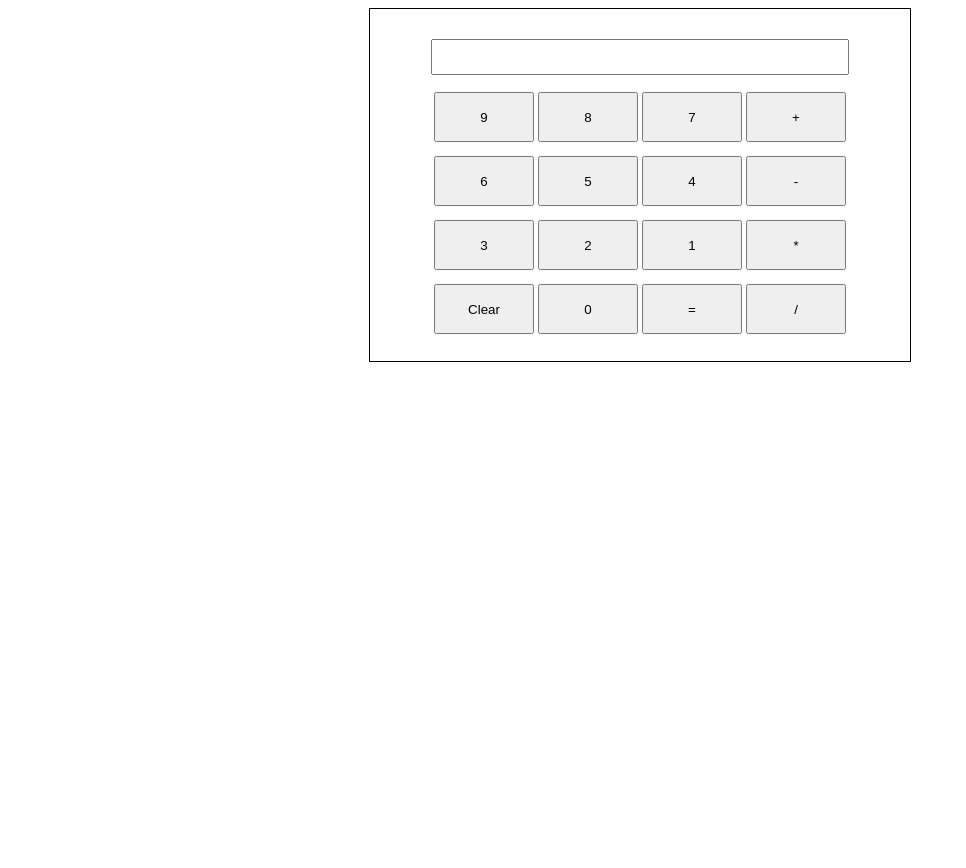
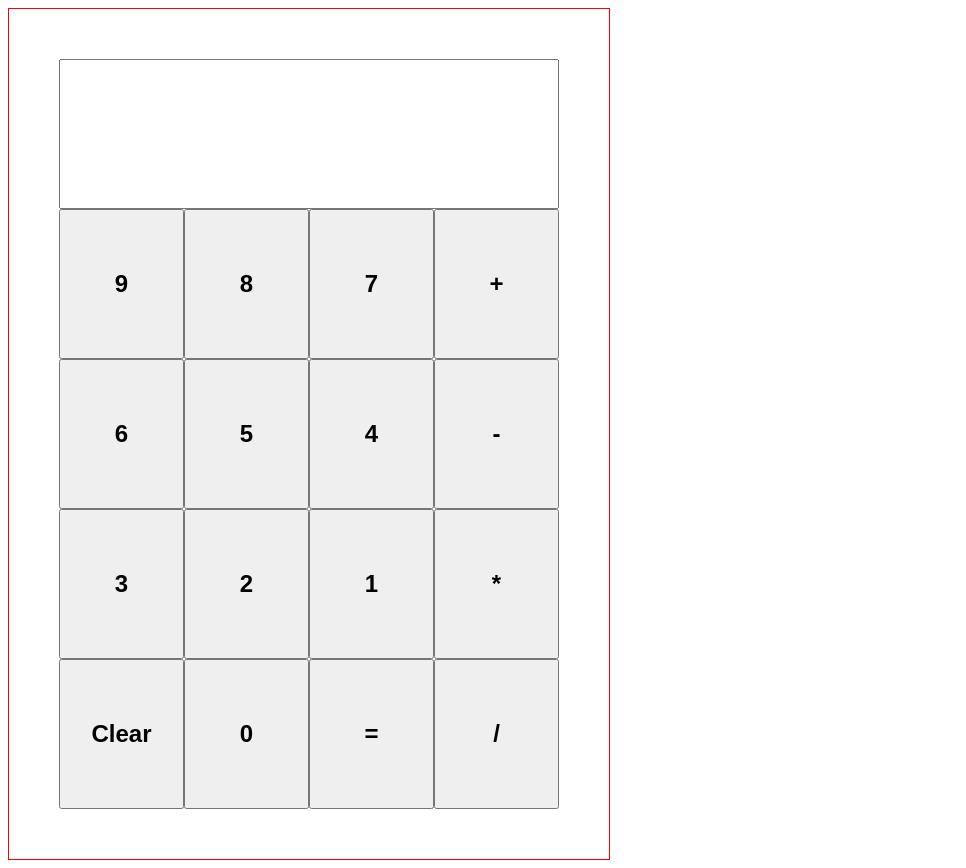
Before and after one commit to BunnyTheLifeguard/simple-calculator, a plain HTML site: page index.html in a window 1280 px wide. Shown: the whole page, without its empty margins (0-966 px from the left). Before the commit the page ends 800 px from the top, so only its background shows below. Drawn offline with Linux system fonts and the light colour scheme.

Commit message:
css grid & button value display

```diff
--- a/index.html
+++ b/index.html
@@ -3,38 +3,28 @@
 <head>
   <meta charset="UTF-8">
   <meta name="viewport" content="width=device-width, initial-scale=1.0">
-  <title>Document</title>
+  <title>Simple Calculator</title>
   <link rel="stylesheet" type="text/css" href="style.css">
 </head>
 <body>
-  <div id='container'>
   <div id="calculator">
       <input type="text", id="display">
-      <div id='row1'>
-        <button id="9", class="button">9</button>
-        <button id="8", class="button">8</button>
-        <button id="7", class="button">7</button>
+      <button id="9", class="button", value='9'>9</button>
+      <button id="8", class="button", value='8'>8</button>
+      <button id="7", class="button", value='7'>7</button>
       <button id="add", class="button">+</button>
-      </div>
-      <div id='row2'>
-        <button id="6", class="button">6</button>
-        <button id="5", class="button">5</button>
-        <button id="4", class="button">4</button>
+      <button id="6", class="button", value='6'>6</button>
+      <button id="5", class="button", value='5'>5</button>
+      <button id="4", class="button", value='4'>4</button>
       <button id="subtract", class="button">-</button>
-      </div>
-      <div id='row3'>
-        <button id="3", class="button">3</button>
-        <button id="2", class="button">2</button>
-        <button id="1", class="button">1</button>
+      <button id="3", class="button", value='3'>3</button>
+      <button id="2", class="button", value='2'>2</button>
+      <button id="1", class="button", value='1'>1</button>
       <button id="multiply", class="button">*</button>
-      </div>
-      <div id='row4'>
       <button id="clear", class="button">Clear</button>
-        <button id="0", class="button">0</button>
+      <button id="0", class="button", value='0'>0</button>
       <button id="result", class="button">=</button>
       <button id="divide", class="button">/</button>
-      </div>
-    </div>
   </div>
 </body>
 <script src="script.js"></script>
--- a/script.js
+++ b/script.js
@@ -1,15 +1,22 @@
-const operate = (op, a, b) => console.log(op(a, b));
+const operate = (op, a, b) => op(a, b);
 
 const add = (a, b) => a + b;
 const subtract = (a, b) => a - b;
 const multiply = (a, b) => a * b;
 const divide = (a, b) => a / b;
 
-const display = document.querySelector('#display');
+const button = document.querySelectorAll('.button');
 
-const value = document.querySelectorAll('.button').forEach(button =>
-  button.addEventListener('click', (e) => e.target.innerHTML));
+var value = button.forEach(btn => btn.addEventListener('click', (e) => document.querySelector('#display').value = (e.target.value)));
 
-console.log(value);
+// function press() {
+//   document.querySelectorAll('.button').forEach(button =>
+//     button.addEventListener('click', (e) => e.target.value));
+// }
 
-operate(add, 40, 2);
+// const display = document.querySelector('#display');
+// display.addEventListener(press());
+
+// console.log(value);
+
+operate(add, 40, 2)
--- a/style.css
+++ b/style.css
@@ -1,47 +1,22 @@
-#container {
-  display: flex;
-  justify-content: center;
-}
-
 #calculator {
-  border: 1px solid black;
-  padding: 20px;
+  border: 1px solid red;
+  padding: 50px;
   width: 500px;
-  display: flex;
-  justify-content: center;
-  flex-wrap: wrap;
+  height: 750px;
+  display: grid;
+  grid-template-columns: repeat(4, 1fr);
+  grid-template-rows: repeat(5, 1fr);
 }
 
 #display {
-  width:  410px;
-  height: 30px;
-  margin: 10px;
-  display: flex;
-  align-items: flex-start;
+  grid-column: 1 / 5;
+  font-size: xx-large;
+  font-weight: bold;
+  text-align: right;
+  padding: 25px;
 }
 
 .button {
-  height: 50px;
-  width: 100px;
-  margin: 2px;
+  font-size: x-large;
+  font-weight: bold;
 }
-
-#row1 {
-  padding: 5px;
-  display: flex;
-}
-
-#row2 {
-  padding: 5px;
-  display: flex;
-}
-
-#row3 {
-  padding: 5px;
-  display: flex;
-}
-
-#row4 {
-  padding: 5px;
-  display: flex;
-}
```
Lines whose indentation alone changed are shown as unchanged.
